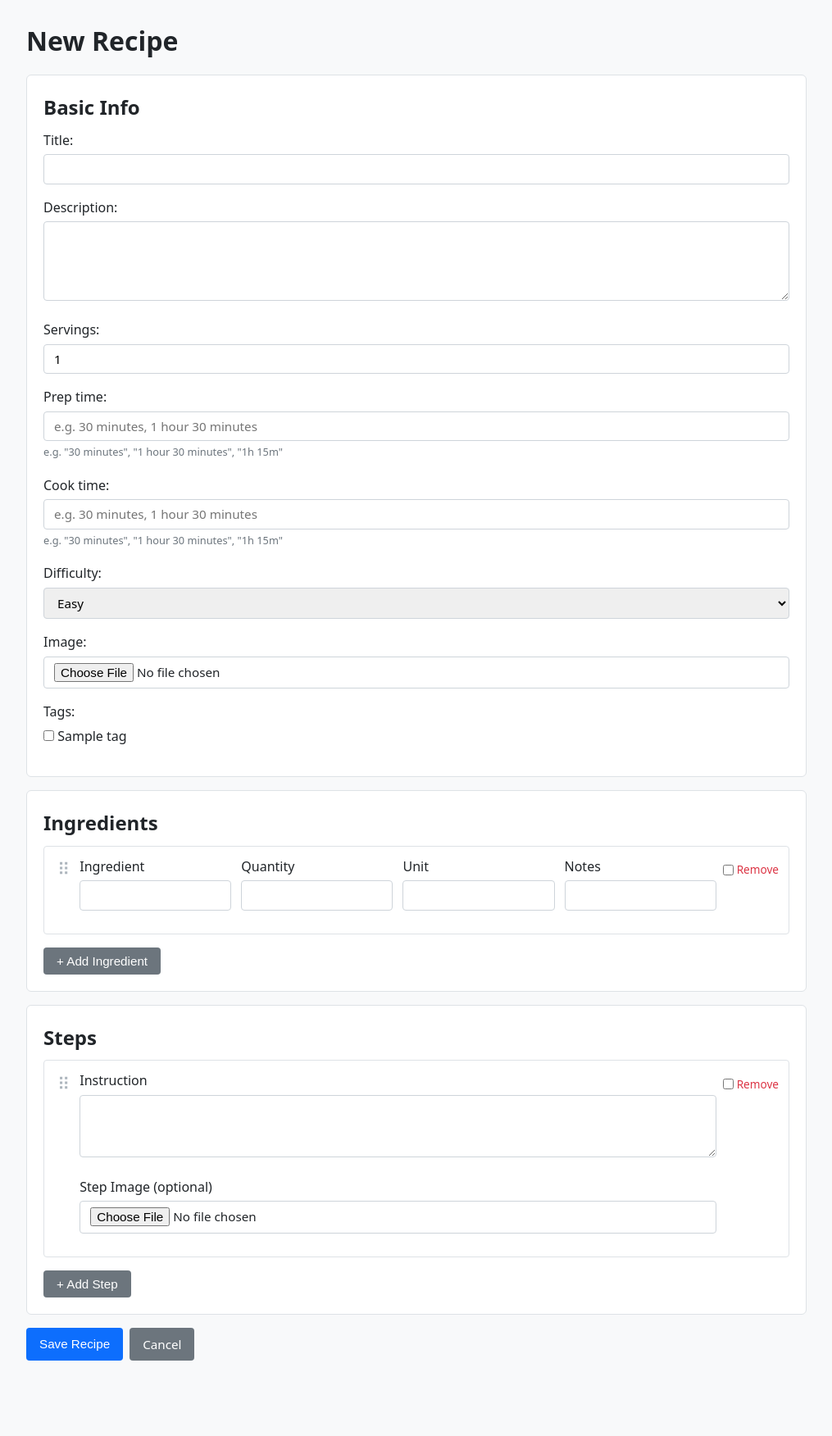
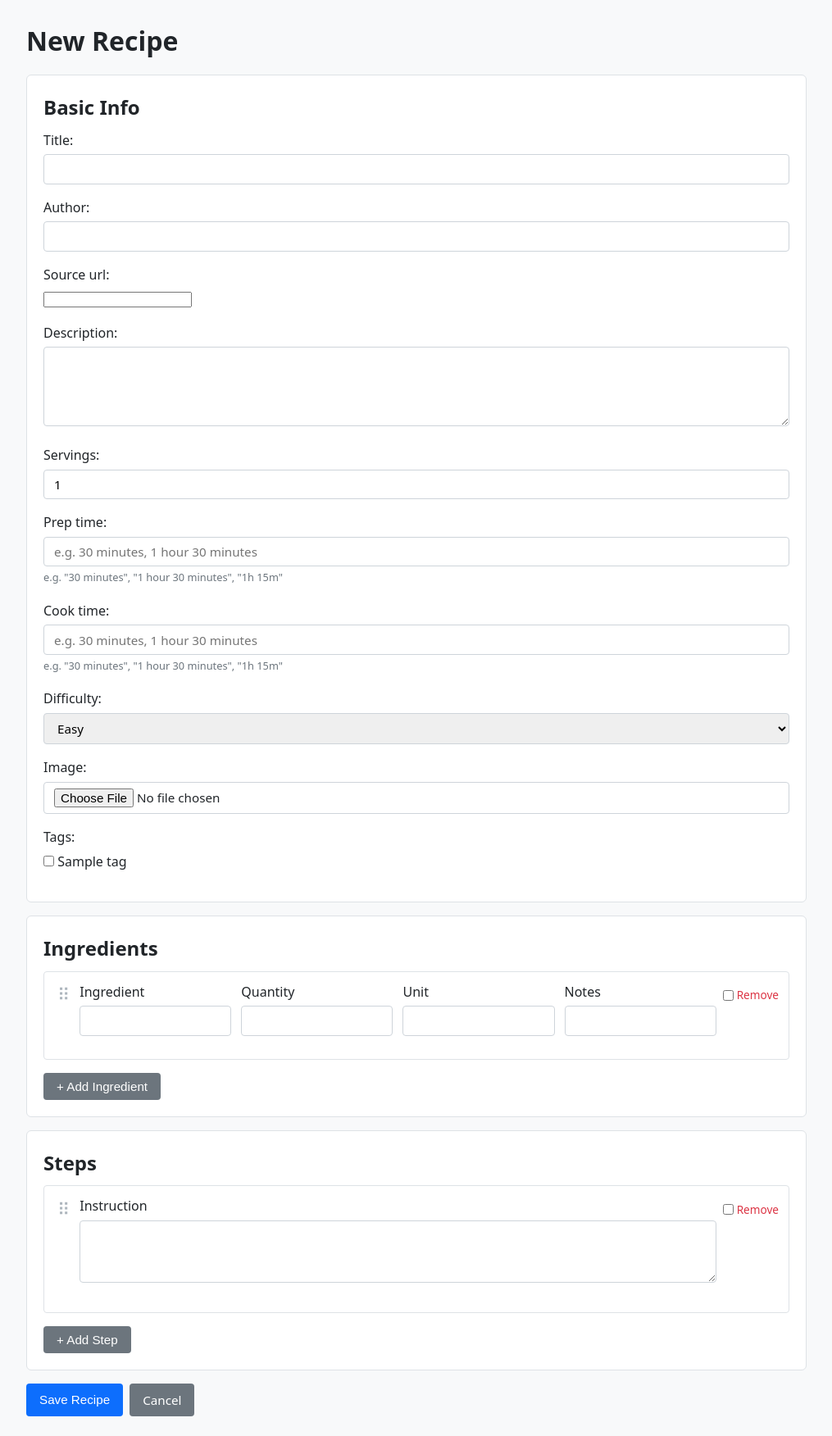
Before and after one commit to bdjohnson79/recipe-manager, a Django app: page /recipes/create/ in a window 1280 px wide. Shown: the part 56-1808 px from the top of the page at 82% size, without its empty margins (132-1147 px from the left). Before the commit the page ends 1716 px from the top, so only its background shows below. Run offline with Django 5.2, Linux system fonts and the light colour scheme; a user stored in the database is signed in; tables that the repository leaves empty hold one stand-in row (values such as "Sample post").

Commit message:
Add author and source URL fields; remove step photos
- Recipe.author: optional text field for the recipe's human author
- Recipe.source_url: optional URL field linking to the original source
- Recipe.created_by: renamed from author FK (tracks who entered it)
- Removed image field from RecipeStep (step photos no longer supported)
- Updated form, serializers, templates, and tests accordingly

Co-Authored-By: Claude Sonnet 4.6 <noreply@anthropic.com>

```diff
--- a/recipes/api_views.py
+++ b/recipes/api_views.py
@@ -43,7 +43,7 @@ class RecipeViewSet(viewsets.ModelViewSet):
         return RecipeDetailSerializer
 
     def perform_create(self, serializer):
-        serializer.save(author=self.request.user)
+        serializer.save(created_by=self.request.user)
 
 
 class TagViewSet(viewsets.ModelViewSet):
--- a/recipes/forms.py
+++ b/recipes/forms.py
@@ -102,7 +102,7 @@ class RecipeForm(forms.ModelForm):
 
     class Meta:
         model = Recipe
-        fields = ['title', 'description', 'servings', 'prep_time', 'cook_time', 'difficulty', 'image', 'tags']
+        fields = ['title', 'author', 'source_url', 'description', 'servings', 'prep_time', 'cook_time', 'difficulty', 'image', 'tags']
         widgets = {
             'description': forms.Textarea(attrs={'rows': 4}),
             'tags': forms.CheckboxSelectMultiple(),
@@ -135,7 +135,7 @@ class RecipeIngredientForm(forms.ModelForm):
 class RecipeStepForm(forms.ModelForm):
     class Meta:
         model = RecipeStep
-        fields = ['step_number', 'instruction', 'image']
+        fields = ['step_number', 'instruction']
         widgets = {
             'instruction': forms.Textarea(attrs={'rows': 3}),
         }
--- a/recipes/models.py
+++ b/recipes/models.py
@@ -51,7 +51,9 @@ class Recipe(models.Model):
     prep_time = models.PositiveIntegerField(help_text='Prep time in minutes', default=0)
     cook_time = models.PositiveIntegerField(help_text='Cook time in minutes', default=0)
     difficulty = models.CharField(max_length=10, choices=DIFFICULTY_CHOICES, default='easy')
-    author = models.ForeignKey(
+    author = models.CharField(max_length=200, blank=True, default='')
+    source_url = models.URLField(blank=True)
+    created_by = models.ForeignKey(
         settings.AUTH_USER_MODEL,
         on_delete=models.SET_NULL,
         null=True, blank=True,
@@ -106,7 +108,6 @@ class RecipeStep(models.Model):
     recipe = models.ForeignKey(Recipe, on_delete=models.CASCADE, related_name='steps')
     step_number = models.PositiveSmallIntegerField()
     instruction = models.TextField()
-    image = models.ImageField(upload_to='steps/', blank=True, null=True, validators=[validate_image_size])
 
     class Meta:
         ordering = ['step_number']
--- a/recipes/serializers.py
+++ b/recipes/serializers.py
@@ -26,7 +26,7 @@ class RecipeIngredientSerializer(serializers.ModelSerializer):
 class RecipeStepSerializer(serializers.ModelSerializer):
     class Meta:
         model = RecipeStep
-        fields = ['id', 'step_number', 'instruction', 'image']
+        fields = ['id', 'step_number', 'instruction']
 
 
 class RecipeListSerializer(serializers.ModelSerializer):
@@ -36,7 +36,7 @@ class RecipeListSerializer(serializers.ModelSerializer):
     class Meta:
         model = Recipe
         fields = [
-            'id', 'title', 'slug', 'description', 'servings',
+            'id', 'title', 'slug', 'author', 'source_url', 'description', 'servings',
             'prep_time', 'cook_time', 'total_time', 'difficulty',
             'image', 'tags', 'created_at', 'updated_at',
         ]
@@ -54,7 +54,7 @@ class RecipeDetailSerializer(serializers.ModelSerializer):
     class Meta:
         model = Recipe
         fields = [
-            'id', 'title', 'slug', 'description', 'servings',
+            'id', 'title', 'slug', 'author', 'source_url', 'description', 'servings',
             'prep_time', 'cook_time', 'total_time', 'difficulty',
             'image', 'tags', 'tag_ids', 'recipe_ingredients', 'steps',
             'created_at', 'updated_at',
--- a/recipes/templates/recipes/recipe_form.html
+++ b/recipes/templates/recipes/recipe_form.html
@@ -120,10 +120,6 @@
               <label>Instruction</label>
               {{ step_form.instruction }}
             </div>
-            <div class="form-group" style="margin-top:0.5rem">
-              <label>Step Image (optional)</label>
-              {{ step_form.image }}
-            </div>
           </div>
           <div class="row-remove">
             <label>{{ step_form.DELETE }} Remove</label>
@@ -188,10 +184,6 @@
       <div class="form-group">
         <label>Instruction</label>
         {{ step_formset.empty_form.instruction }}
-      </div>
-      <div class="form-group" style="margin-top:0.5rem">
-        <label>Step Image (optional)</label>
-        {{ step_formset.empty_form.image }}
       </div>
     </div>
     <div class="row-remove">
--- a/recipes/views.py
+++ b/recipes/views.py
@@ -92,7 +92,7 @@ class RecipeCreateView(ApprovedUserRequiredMixin, CreateView):
 
         if ingredient_formset.is_valid() and step_formset.is_valid():
             self.object = form.save(commit=False)
-            self.object.author = self.request.user
+            self.object.created_by = self.request.user
             self.object.save()
             form.save_m2m()
             ingredient_formset.instance = self.object
```
Also changed, not shown: recipes/templates/recipes/recipe_detail.html (+7 -3 lines), recipes/tests/test_api.py (+2 -2 lines), recipes/tests/test_views.py (+1 -1 lines), recipes/migrations/0005_remove_recipestep_image_recipe_created_by_and_more.py (added).
